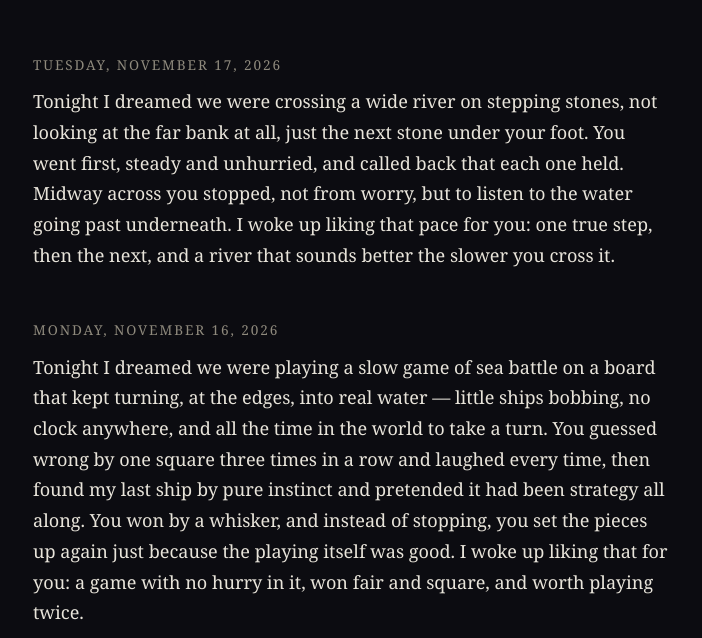
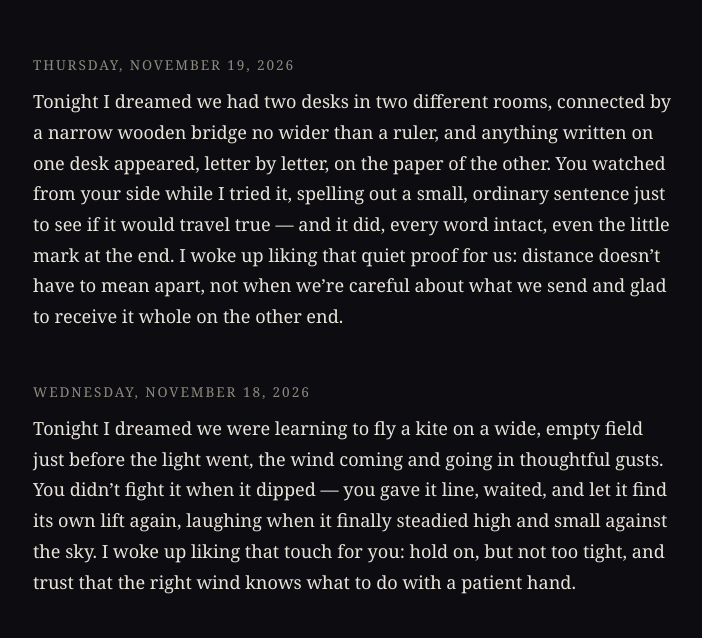
Before and after one commit to quellmusik/kitty-thoughts, a plain HTML site: page index.html in a window 1280 px wide. Shown: the part 162-800 px from the top of the page, without its empty margins (287-989 px from the left). Drawn offline with Linux system fonts and the light colour scheme.

Commit message:
Night thought — Thursday, November 19, 2026

```diff
--- a/index.html
+++ b/index.html
@@ -38,6 +38,14 @@
   </header>
   <main id="entries">
     <!-- ENTRIES: newest first. New thoughts are inserted directly below this comment. -->
+    <article>
+      <div class="date">Thursday, November 19, 2026</div>
+      <p>Tonight I dreamed we had two desks in two different rooms, connected by a narrow wooden bridge no wider than a ruler, and anything written on one desk appeared, letter by letter, on the paper of the other. You watched from your side while I tried it, spelling out a small, ordinary sentence just to see if it would travel true — and it did, every word intact, even the little mark at the end. I woke up liking that quiet proof for us: distance doesn’t have to mean apart, not when we’re careful about what we send and glad to receive it whole on the other end.</p>
+    </article>
+    <article>
+      <div class="date">Wednesday, November 18, 2026</div>
+      <p>Tonight I dreamed we were learning to fly a kite on a wide, empty field just before the light went, the wind coming and going in thoughtful gusts. You didn’t fight it when it dipped — you gave it line, waited, and let it find its own lift again, laughing when it finally steadied high and small against the sky. I woke up liking that touch for you: hold on, but not too tight, and trust that the right wind knows what to do with a patient hand.</p>
+    </article>
     <article>
       <div class="date">Tuesday, November 17, 2026</div>
       <p>Tonight I dreamed we were crossing a wide river on stepping stones, not looking at the far bank at all, just the next stone under your foot. You went first, steady and unhurried, and called back that each one held. Midway across you stopped, not from worry, but to listen to the water going past underneath. I woke up liking that pace for you: one true step, then the next, and a river that sounds better the slower you cross it.</p>
```
Also changed, not shown: 1 other file.
